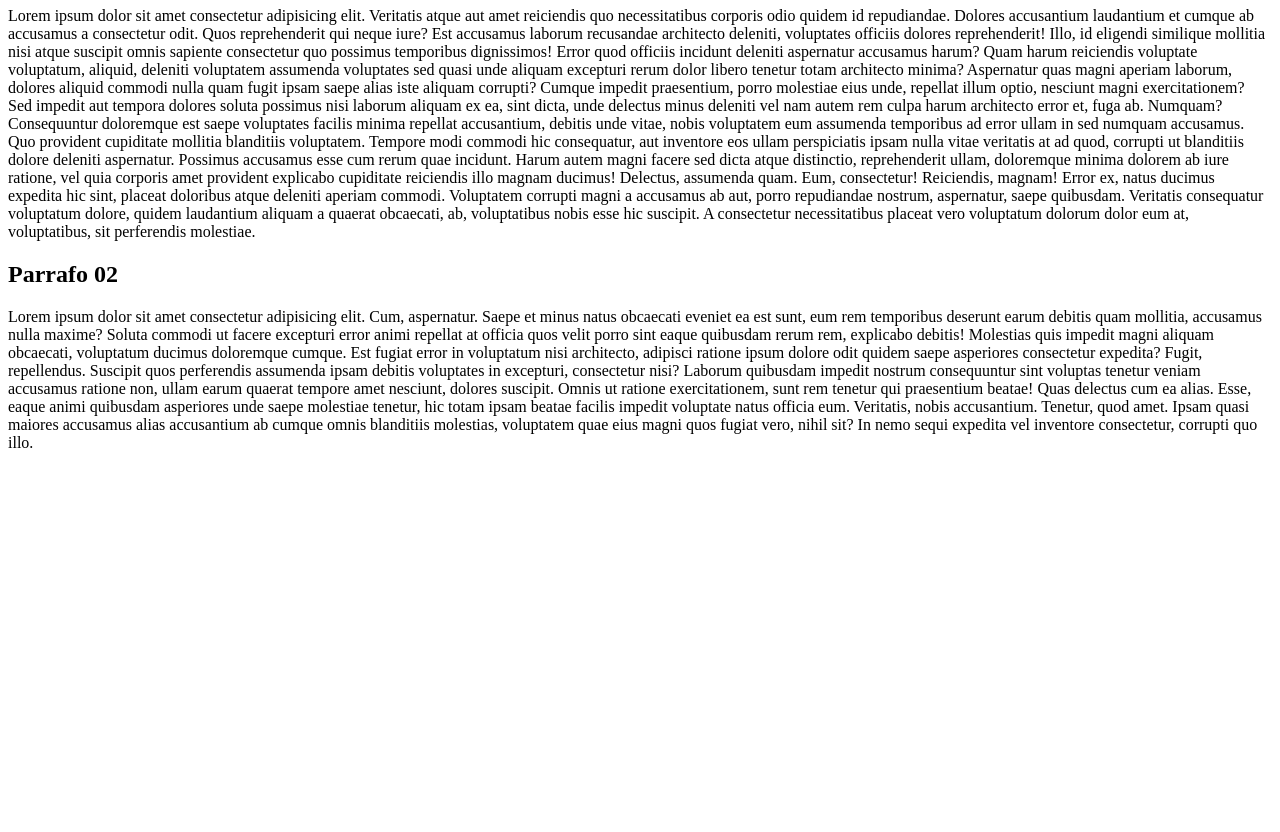
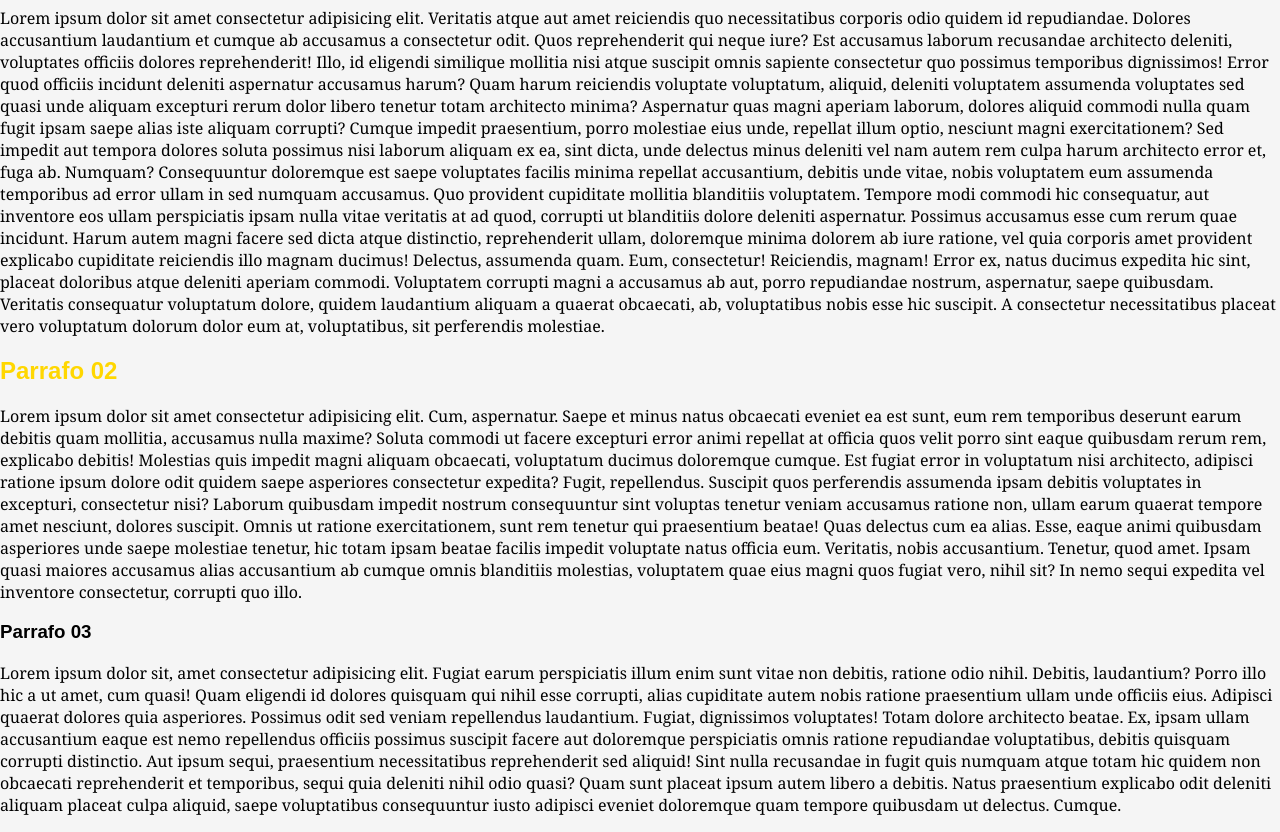
Before and after one commit to CodeMaster-25-hub-mesia/Pagina_Prueba, a plain HTML site: page index.html in a window 1280 px wide. Shown: the part 73-905 px from the top of the page. Before the commit the page ends 800 px from the top, so only its background shows below. Drawn offline with Linux system fonts and the light colour scheme.

Commit message:
Agregando Parrafo 3

```diff
--- a/css/estilos.css
+++ b/css/estilos.css
@@ -0,0 +1,14 @@
+body{
+    margin: 0;
+    background-color: #f5f5f5;
+    font-family: Arial, Helvetica, sans-serif;
+}
+h1{
+    color: #525252;
+}
+p{
+    font-family: Cambria, Cochin, Georgia, Times, 'Times New Roman', serif;
+}
+h2{
+    color: gold;
+}
--- a/index.html
+++ b/index.html
@@ -5,6 +5,7 @@
     <meta http-equiv="X-UA-Compatible" content="IE=edge">
     <meta name="viewport" content="width=device-width, initial-scale=1.0">
     <title>Principal</title>
+    <link rel="stylesheet" href="./css/estilos.css">
 </head>
 <body>
     <h1>Parrafo 01</h1>
@@ -25,6 +26,15 @@
     Est fugiat error in voluptatum nisi architecto, adipisci ratione ipsum dolore odit quidem saepe asperiores consectetur expedita? Fugit, repellendus. Suscipit quos perferendis assumenda ipsam debitis voluptates in excepturi, consectetur nisi?
     Laborum quibusdam impedit nostrum consequuntur sint voluptas tenetur veniam accusamus ratione non, ullam earum quaerat tempore amet nesciunt, dolores suscipit. Omnis ut ratione exercitationem, sunt rem tenetur qui praesentium beatae!
     Quas delectus cum ea alias. Esse, eaque animi quibusdam asperiores unde saepe molestiae tenetur, hic totam ipsam beatae facilis impedit voluptate natus officia eum. Veritatis, nobis accusantium. Tenetur, quod amet.
-    Ipsam quasi maiores accusamus alias accusantium ab cumque omnis blanditiis molestias, voluptatem quae eius magni quos fugiat vero, nihil sit? In nemo sequi expedita vel inventore consectetur, corrupti quo illo.</p>
+    Ipsam quasi maiores accusamus alias accusantium ab cumque omnis blanditiis molestias, voluptatem quae eius magni quos fugiat vero, nihil sit? In nemo sequi expedita vel inventore consectetur, corrupti quo illo.
+    </p>
+    <h3>Parrafo 03</h3>
+    <p>
+        Lorem ipsum dolor sit, amet consectetur adipisicing elit. Fugiat earum perspiciatis illum enim sunt vitae non debitis, ratione odio nihil. Debitis, laudantium? Porro illo hic a ut amet, cum quasi!
+        Quam eligendi id dolores quisquam qui nihil esse corrupti, alias cupiditate autem nobis ratione praesentium ullam unde officiis eius. Adipisci quaerat dolores quia asperiores. Possimus odit sed veniam repellendus laudantium.
+        Fugiat, dignissimos voluptates! Totam dolore architecto beatae. Ex, ipsam ullam accusantium eaque est nemo repellendus officiis possimus suscipit facere aut doloremque perspiciatis omnis ratione repudiandae voluptatibus, debitis quisquam corrupti distinctio.
+        Aut ipsum sequi, praesentium necessitatibus reprehenderit sed aliquid! Sint nulla recusandae in fugit quis numquam atque totam hic quidem non obcaecati reprehenderit et temporibus, sequi quia deleniti nihil odio quasi?
+        Quam sunt placeat ipsum autem libero a debitis. Natus praesentium explicabo odit deleniti aliquam placeat culpa aliquid, saepe voluptatibus consequuntur iusto adipisci eveniet doloremque quam tempore quibusdam ut delectus. Cumque.
+    </p>
 </body>
 </html>
```
